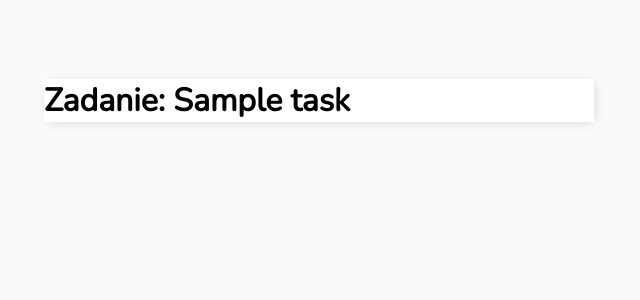
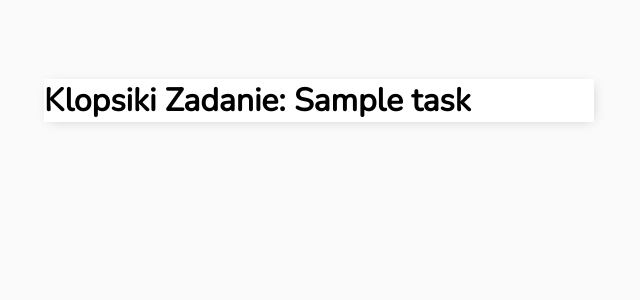
Before and after one commit to MaksymKokocinski/Todo, a Django app: page /task/1/ in a window 1280 px wide. Shown: the top 300 px of the page, without its empty margins (321-961 px from the left). Run offline with Django 3.2, Linux system fonts and the light colour scheme; a user stored in the database is signed in; tables that the repository leaves empty hold one stand-in row (values such as "Sample post").

Commit message:
Update task test

```diff
--- a/src/todo_list/base/templates/base/task_detail.html
+++ b/src/todo_list/base/templates/base/task_detail.html
@@ -1,5 +1,5 @@
 {% extends 'base/main.html' %}
 
 {% block content %}
-<h1>Zadanie: {{task}}</h1>
+<h1>Klopsiki Zadanie: {{task}}</h1>
 {% endblock content %}
```
